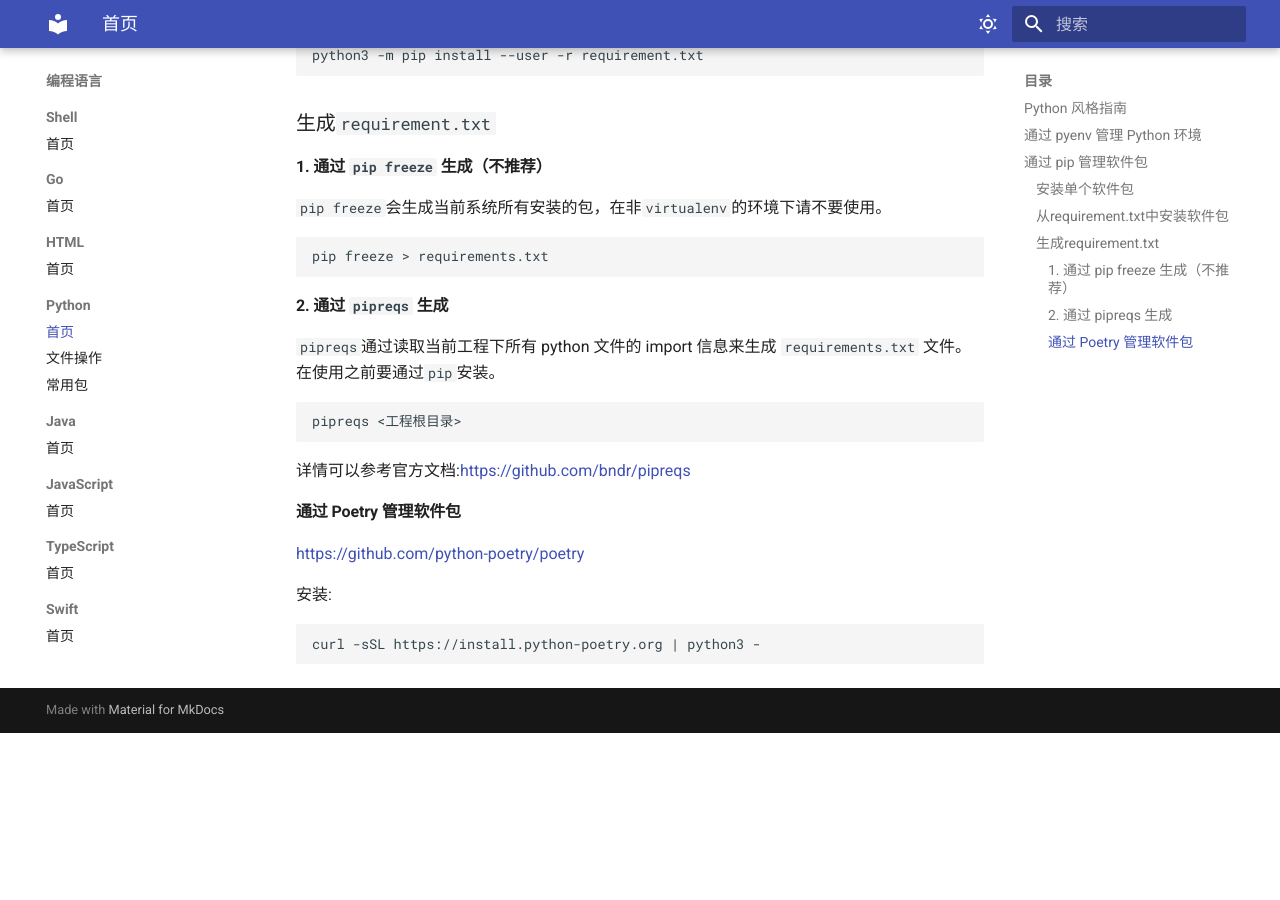
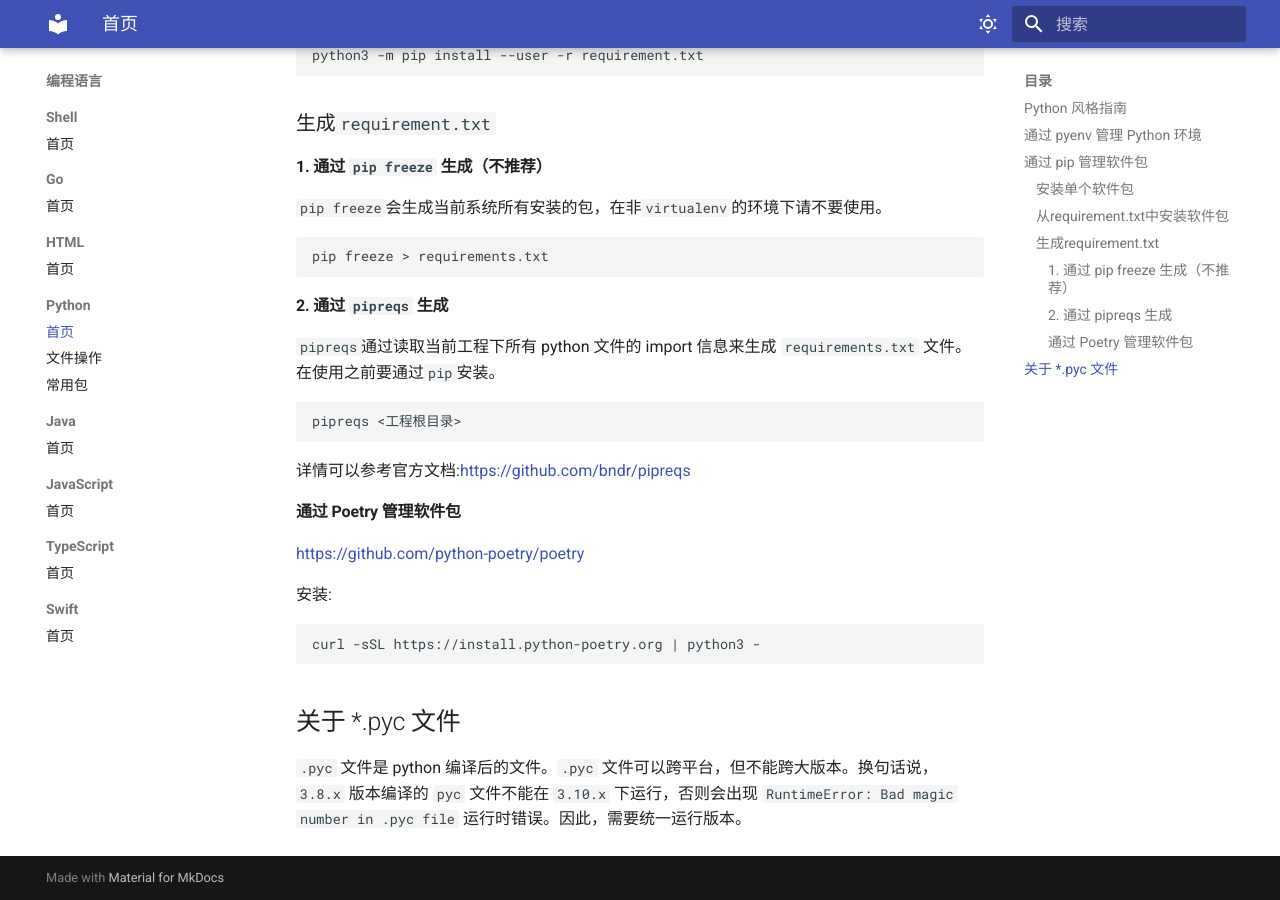
Before and after one commit to wizardbyron/guides, an MkDocs documentation site: the page built from docs/programming/python/index.md, in a window 1280 px wide and 900 px high, scrolled down 749 px. Built offline with MkDocs 1.6.1 and Material for MkDocs 9.7.7, drawn with Linux system fonts in a browser that asks for light colours; before the commit the page ends 1482 px from its top, so only the background shows below that.

Commit message:
新增pyc介绍

````diff
--- a/docs/programming/python/index.md
+++ b/docs/programming/python/index.md
@@ -56,3 +56,7 @@ pipreqs <工程根目录>
 ```shell
 curl -sSL https://install.python-poetry.org | python3 -
 ```
+
+## 关于 *.pyc 文件
+
+`.pyc` 文件是 python 编译后的文件。`.pyc` 文件可以跨平台，但不能跨大版本。换句话说，`3.8.x` 版本编译的 `pyc` 文件不能在 `3.10.x` 下运行，否则会出现 `RuntimeError: Bad magic number in .pyc file` 运行时错误。因此，需要统一运行版本。
````
